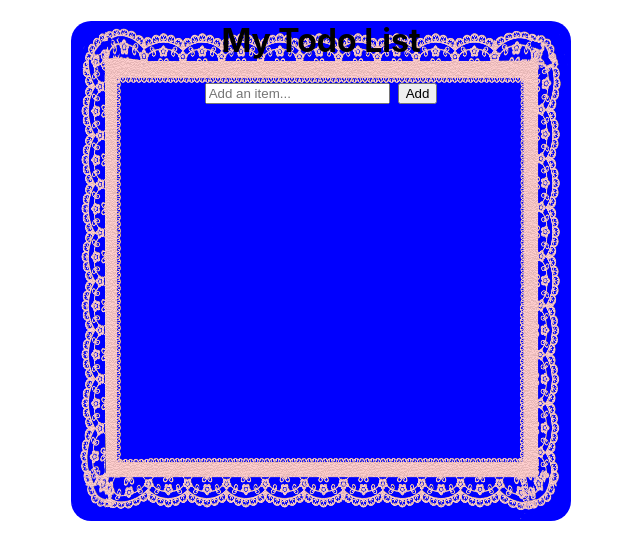
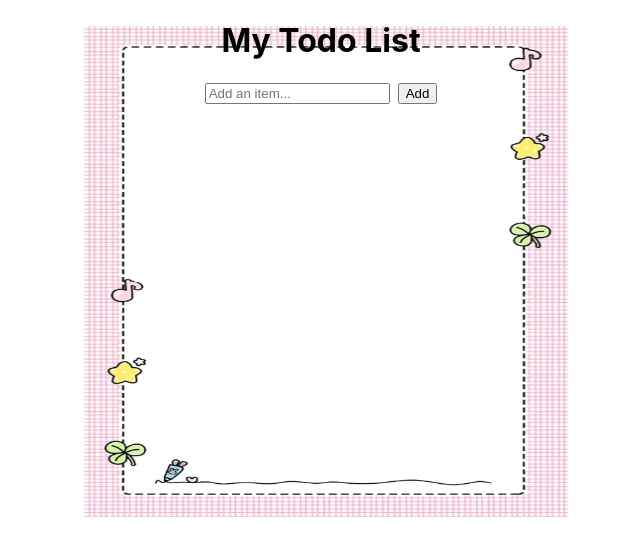
Before and after one commit to yasmins021/react-list, a React (Create React App) app: page / in a window 1280 px wide. Shown: the top 560 px of the page, without its empty margins (319-959 px from the left). Built offline with nearby package versions, Linux system fonts and the light colour scheme.

Commit message:
added another border

```diff
--- a/src/App.css
+++ b/src/App.css
@@ -1,11 +1,11 @@
 .App {
   text-align: center;
   margin: 0 auto;
-  background-color: blue;
+  background-color: white;
   border-radius: 20px;
   height: 500px;
   width: 500px;
- border-image: url("lace.png") 5 fill round;
+ border-image: url("border.png") 5 fill round;
 }
 
 
```
Also changed, not shown: src/border.png (added), src/lace.png (deleted).
